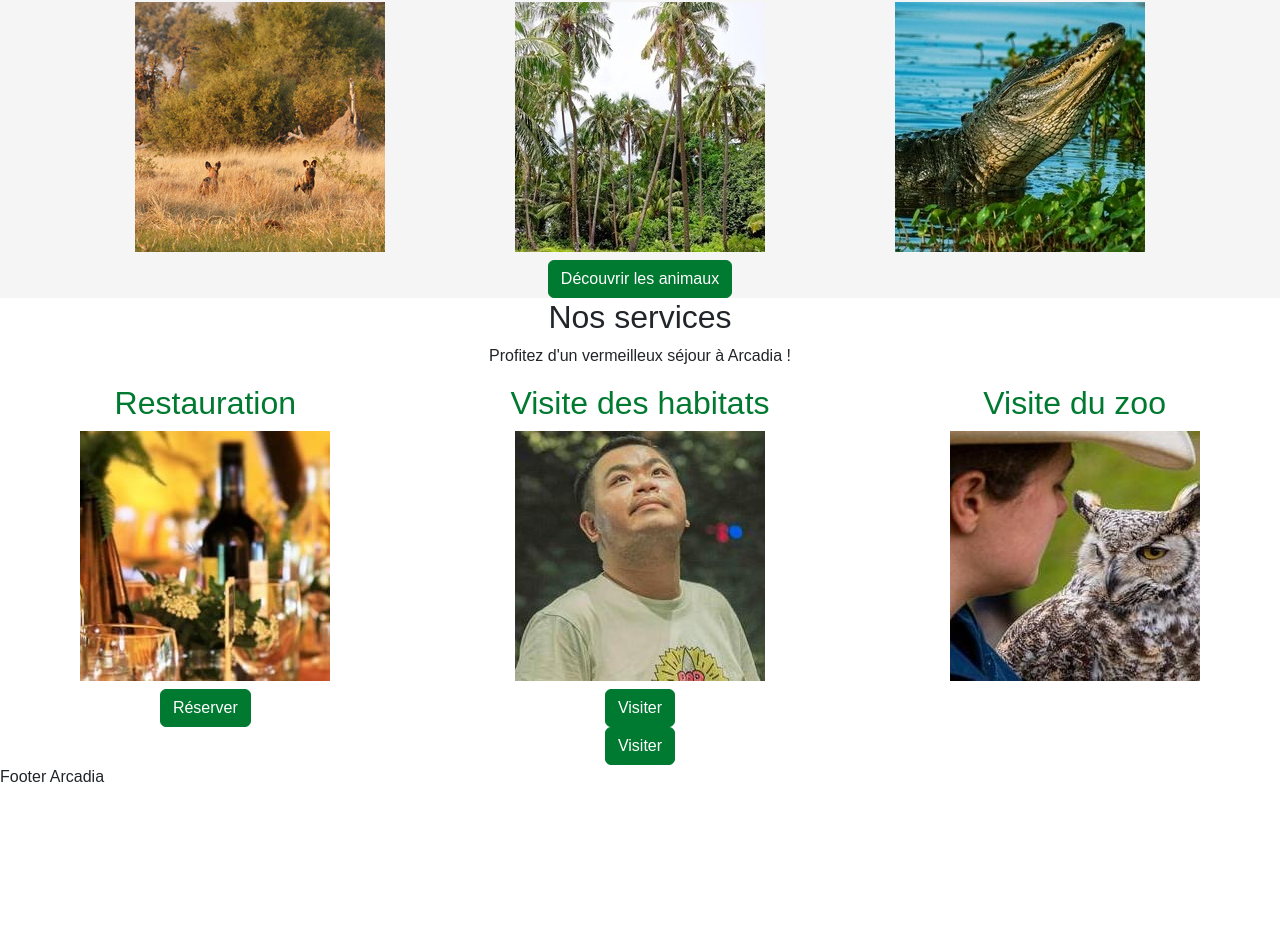
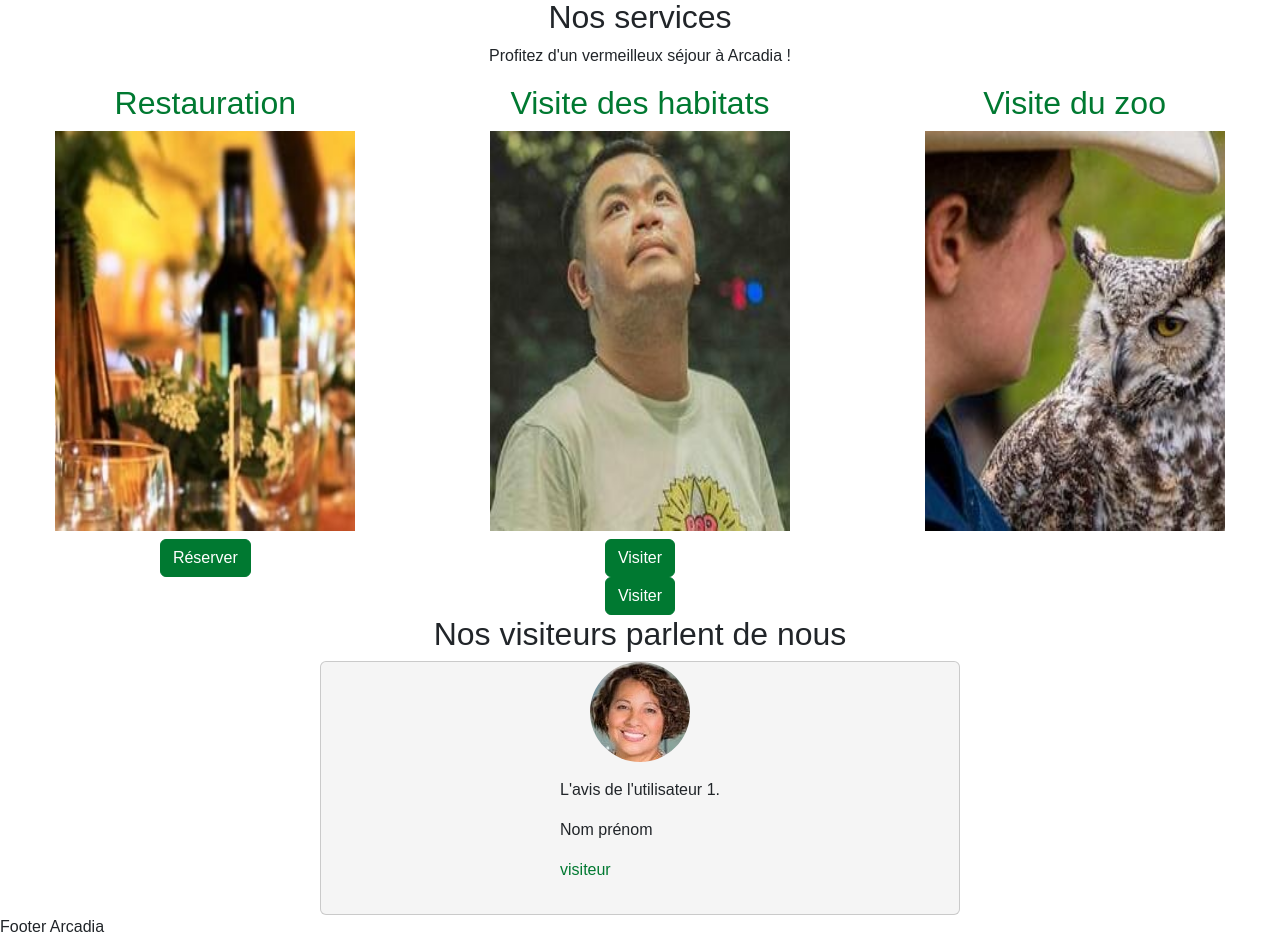
Before and after one commit to Jessica130883/zoo-arcadia, a PHP site: page / in a window 1280 px wide. Shown: the part 2138-3077 px from the top of the page. Before the commit the page ends 2920 px from the top, so only its background shows below. Run offline with PHP 8.4, Linux system fonts and the light colour scheme; some libraries are stand-ins or nearby versions.

Commit message:
mise en page de la section avis en carousel et design

```diff
--- a/pages/home.html
+++ b/pages/home.html
@@ -125,3 +125,59 @@
     </div>
 
 </section>
+
+<!-- SECTION AVIS -->
+
+<section class="section-avis">
+    <h2 class="title-avis text-center">Nos visiteurs parlent de nous</h2>
+
+    <div id="avisCarousel" class="carousel slide" data-bs-ride="carousel">
+        <div class="carousel-inner">
+          <div class="carousel-item active">
+            <div class="card bg-secondary d-flex justify-content-center align-items-center w-50 mx-auto"">
+              <img src="/public/images/avis1.jpg" class="card-img-top" id="img-avis" alt="Avis visiteur">
+              <div class="card-body">
+
+                <p class="card-text">L'avis de l'utilisateur 1.</p>
+                <p>Nom prénom</p>
+                <p class="text-primary">visiteur</p>
+              </div>
+            </div>
+          </div>
+
+          <div class="carousel-item">
+            <div class="card bg-secondary d-flex justify-content-center align-items-center w-50 mx-auto"">
+              <img src="" class="card-img-top" id="img-avis" alt="Avis visiteur">
+              <div class="card-body">
+                <p class="card-text">L'avis de l'utilisateur 1.</p>
+                <p>Nom prénom</p>
+                <p class="text-primary">visiteur</p>
+              </div>
+            </div>
+          </div>
+
+          <div class="carousel-item">
+            <div class="card bg-secondary d-flex justify-content-center align-items-center w-50 mx-auto"">
+              <img src="" class="card-img-top" id="img-avis" alt="Avis visiteur">
+              <div class="card-body">
+                <p class="card-text">L'avis de l'utilisateur 1.</p>
+                <p>Nom prénom</p>
+                <p class="text-primary">visiteur</p>
+              </div>
+            </div>
+          </div>
+        </div>
+
+
+        <button class="carousel-control-prev" type="button" data-bs-target="#avisCarousel" data-bs-slide="prev">
+          <span class="carousel-control-prev-icon" aria-hidden="true"></span>
+          <span class="visually-hidden">Previous</span>
+        </button>
+        <button class="carousel-control-next" type="button" data-bs-target="#avisCarousel" data-bs-slide="next">
+          <span class="carousel-control-next-icon" aria-hidden="true"></span>
+          <span class="visually-hidden">Next</span>
+        </button>
+      </div>
+
+
+</section>
--- a/scss/main.scss
+++ b/scss/main.scss
@@ -32,7 +32,12 @@
           height: auto;
         }
 
-
+   /* Avis */
+  #img-avis {
+    height: 80px;
+    width: 80px;
+    border-radius: 50%;
+  }
 
 
 
@@ -58,9 +63,13 @@
         background-position: center;
         }
 
-    /* Paragraphe welcome */
+    /* Avis */
 
-
+    #img-avis {
+      height: 80px;
+      width: 80px;
+      border-radius: 50%;
+    }
 
   }
 
@@ -80,4 +89,14 @@
     height: 400px;
     width: 400px;
    }
+
+   /* Avis */
+
+   #img-avis {
+    height: 100px;
+    width: 100px;
+    border-radius: 50%;
   }
+
+
+  }
```
Also changed, not shown: public/images/avis1.jpg (added), scss/main.css, 1 other file.
